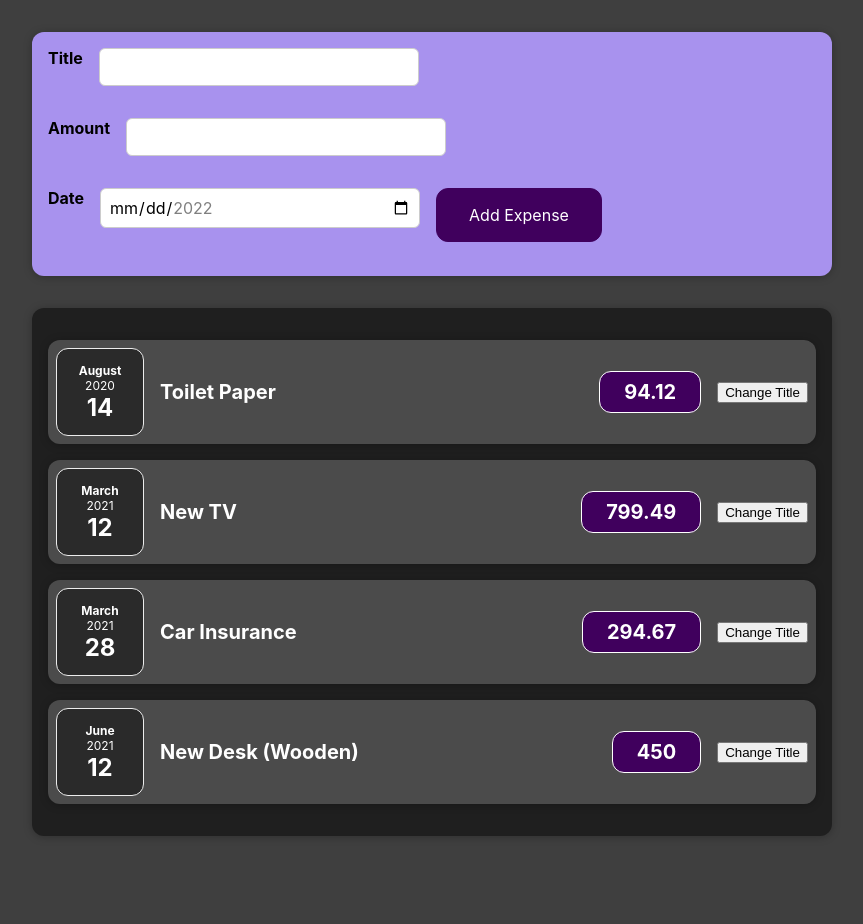
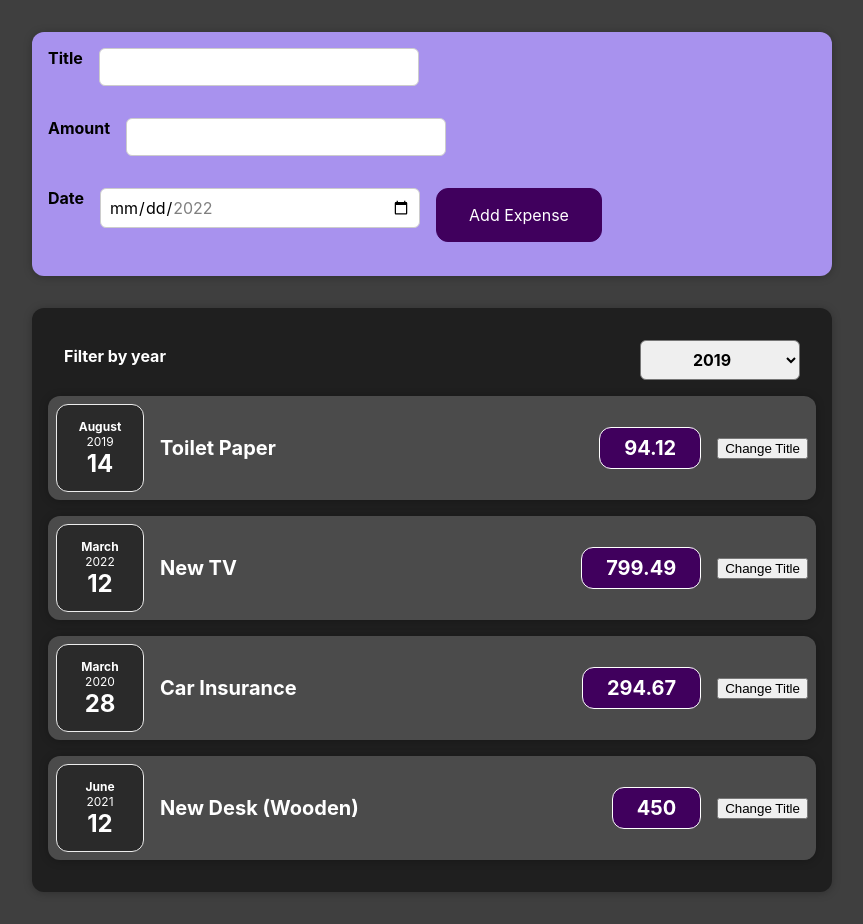
Before and after one commit to Sangkun-svg/React-scratch, a React (Create React App) app: page / in a window 1280 px wide. Shown: the whole page, without its empty margins (208-1071 px from the left). Before the commit the page ends 868 px from the top, so only its background shows below. Built offline with nearby package versions, Linux system fonts and the light colour scheme.

Commit message:
lecture : 4-14 ~ 4-20

```diff
--- a/src/App.js
+++ b/src/App.js
@@ -8,14 +8,14 @@ const App = () => {
       id: "e1",
       title: "Toilet Paper",
       amount: 94.12,
-      date: new Date(2020, 7, 14),
+      date: new Date(2019, 7, 14),
     },
-    { id: "e2", title: "New TV", amount: 799.49, date: new Date(2021, 2, 12) },
+    { id: "e2", title: "New TV", amount: 799.49, date: new Date(2022, 2, 12) },
     {
       id: "e3",
       title: "Car Insurance",
       amount: 294.67,
-      date: new Date(2021, 2, 28),
+      date: new Date(2020, 2, 28),
     },
     {
       id: "e4",
--- a/src/components/Expense/Expenses.js
+++ b/src/components/Expense/Expenses.js
@@ -1,9 +1,22 @@
 import "./Expenses.css";
 import { ExpenseItem } from "./ExpenseItem";
 import { Card } from "../common/Card";
+import { ExpensesFilter } from "../ExpensesFilter";
+import { useState } from "react";
+
 export const Expenses = ({ expense }) => {
+  const [filteredYear, setFilteredYear] = useState("2019");
+  const filterChangeHadnler = (selectedYear) => {
+    setFilteredYear(selectedYear);
+  };
+
   return (
+    <div>
       <Card className="expenses">
+        <ExpensesFilter
+          selected={filteredYear}
+          onChangeFilter={filterChangeHadnler}
+        />
         {expense.map((el) => {
           return (
             <ExpenseItem
@@ -15,5 +28,6 @@ export const Expenses = ({ expense }) => {
           );
         })}
       </Card>
+    </div>
   );
 };
--- /dev/null
+++ b/src/components/ExpensesFilter.css
@@ -0,0 +1,24 @@
+.expenses-filter {
+  color: white;
+  padding: 0 1rem;
+}
+
+.expenses-filter__control {
+  display: flex;
+  width: 100%;
+  align-items: center;
+  justify-content: space-between;
+  margin: 1rem 0;
+}
+
+.expenses-filter label {
+  font-weight: bold;
+  margin-bottom: 0.5rem;
+}
+
+.expenses-filter select {
+  font: inherit;
+  padding: 0.5rem 3rem;
+  font-weight: bold;
+  border-radius: 6px;
+}
--- /dev/null
+++ b/src/components/ExpensesFilter.js
@@ -0,0 +1,30 @@
+import React from "react";
+
+import "./ExpensesFilter.css";
+
+export const ExpensesFilter = (props) => {
+  const years = [2022, 2021, 2020, 2019];
+  const dropdownYears = () => {
+    return years.map((el, idx) => {
+      return (
+        <option key={idx} value={el}>
+          {el}
+        </option>
+      );
+    });
+  };
+  const dropdownChangeHandler = ({ target: { value } }) => {
+    props.onChangeFilter(value);
+  };
+
+  return (
+    <div className="expenses-filter">
+      <div className="expenses-filter__control">
+        <label>Filter by year</label>
+        <select value={props.selected} onChange={dropdownChangeHandler}>
+          {dropdownYears()}
+        </select>
+      </div>
+    </div>
+  );
+};
```
Lines whose indentation alone changed are shown as unchanged.
